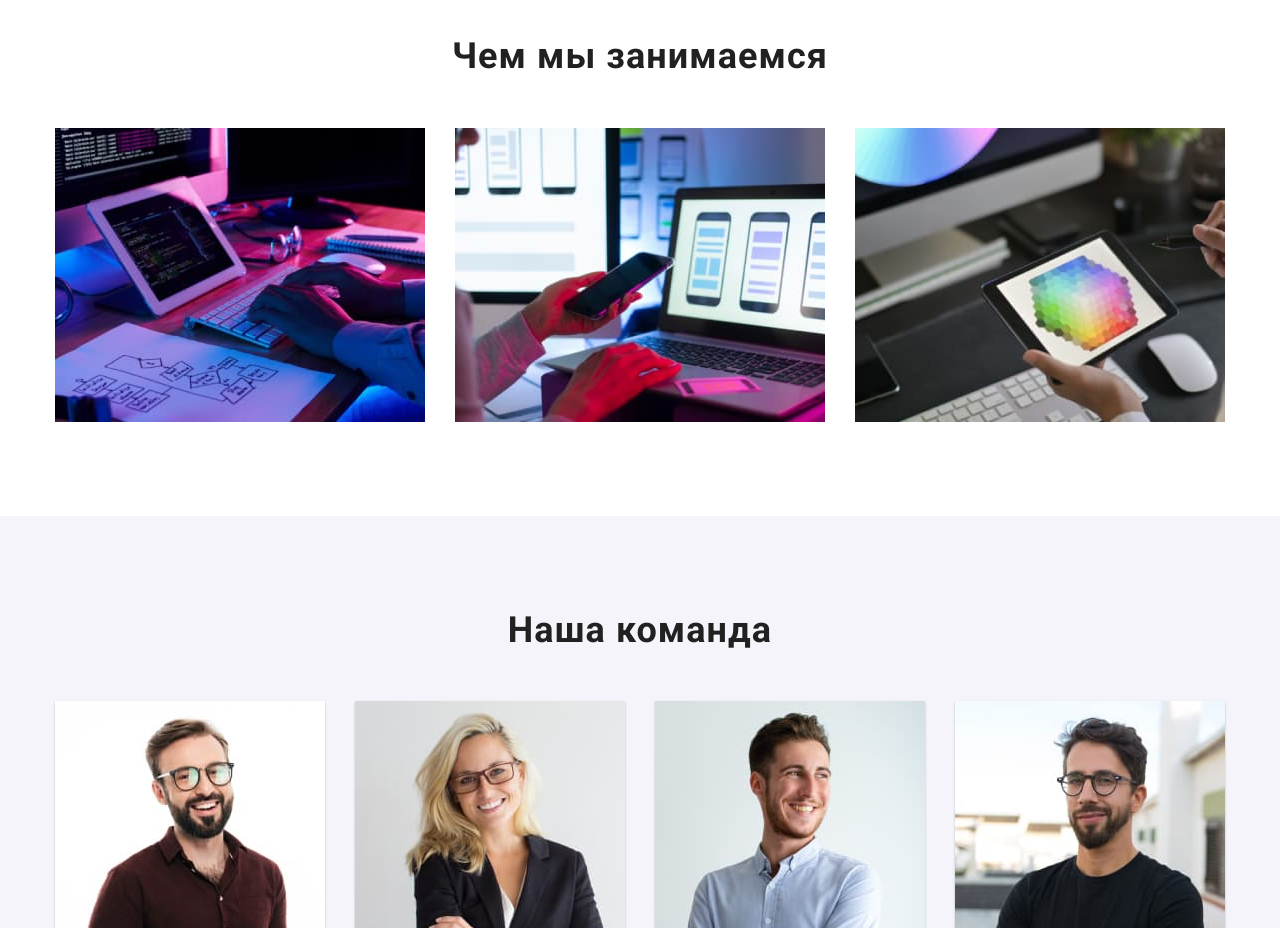
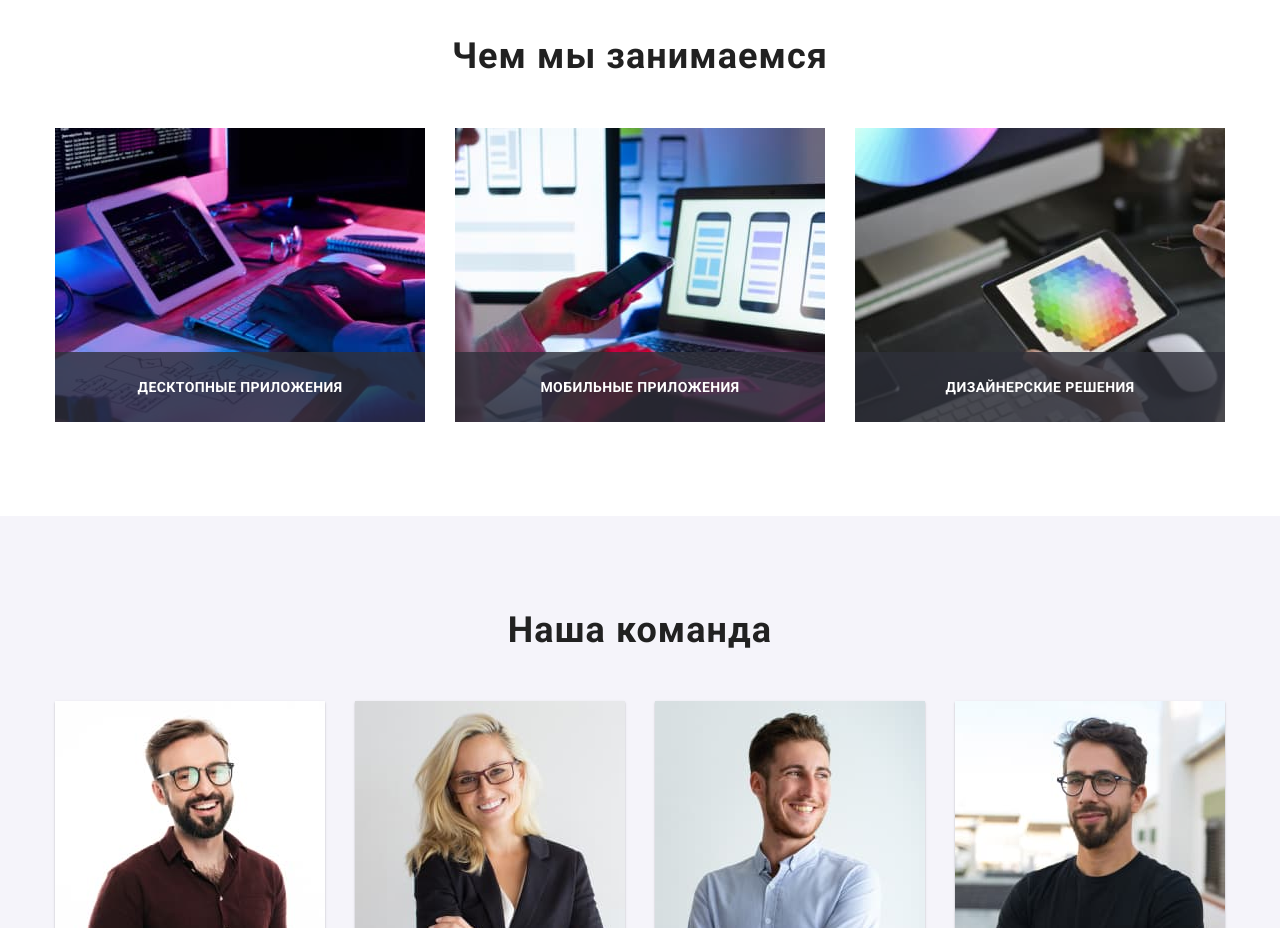
Before and after one commit to Kondes/goit-markup-hw-05, a plain HTML site: page index.html in a window 1280 px wide. Shown: the part 1080-2008 px from the top of the page. Drawn offline with nearby package versions, Linux system fonts and the light colour scheme.

Commit message:
MIDDLE OK

```diff
--- a/css/styles.css
+++ b/css/styles.css
@@ -255,11 +255,34 @@ img {
 .job-picture:not(:last-child) {
   margin-right: 30px;
 }
+.job-picture {
+  position: relative;
+}
 
 .picture-list {
   display: flex;
   justify-content: space-between;
 }
+.kind-job-color {
+  background: rgba(47, 48, 58, 0.8);
+  width: 100%;
+  height: 70px;
+  position: absolute;
+  bottom: 0;
+}
+.kind-job {
+  position: absolute;
+  top: 50%;
+  left: 50%;
+  transform: translate(-50%, -50%);
+  font-size: 14px;
+  font-weight: 700;
+  line-height: 1.17;
+  letter-spacing: 0.03em;
+  white-space: nowrap;
+  color: var(--main-text-color);
+}
+
 .about-us,
 .team {
   font-weight: 700;
--- a/index.html
+++ b/index.html
@@ -122,6 +122,9 @@
                 width="370"
                 height="294"
               />
+              <div class="kind-job-color">
+                <p class="kind-job">ДЕСКТОПНЫЕ ПРИЛОЖЕНИЯ</p>
+              </div>
             </li>
             <li class="job-picture">
               <img
@@ -130,6 +133,9 @@
                 width="370"
                 height="294"
               />
+              <div class="kind-job-color">
+                <p class="kind-job">МОБИЛЬНЫЕ ПРИЛОЖЕНИЯ</p>
+              </div>
             </li>
             <li class="job-picture">
               <img
@@ -138,6 +144,9 @@
                 width="370"
                 height="294"
               />
+              <div class="kind-job-color">
+                <p class="kind-job">ДИЗАЙНЕРСКИЕ РЕШЕНИЯ</p>
+              </div>
             </li>
           </ul>
         </div>
```
